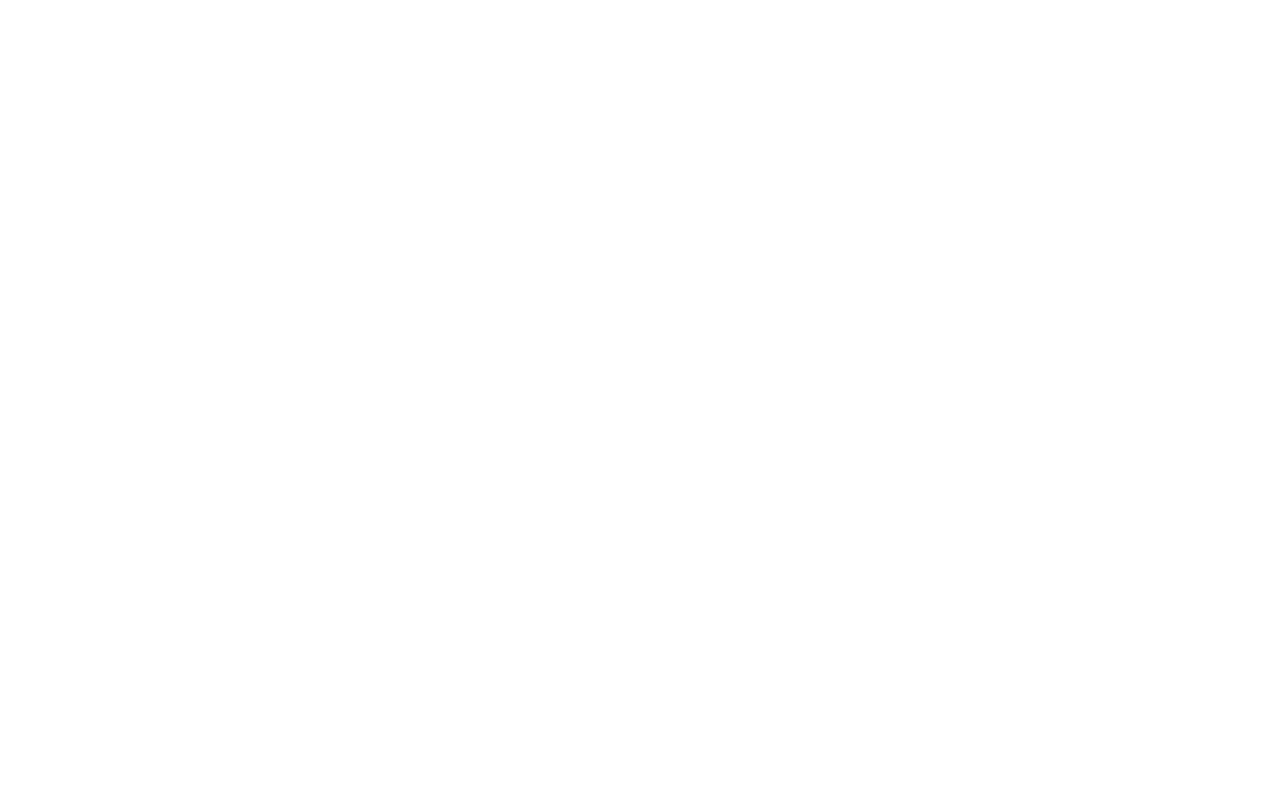
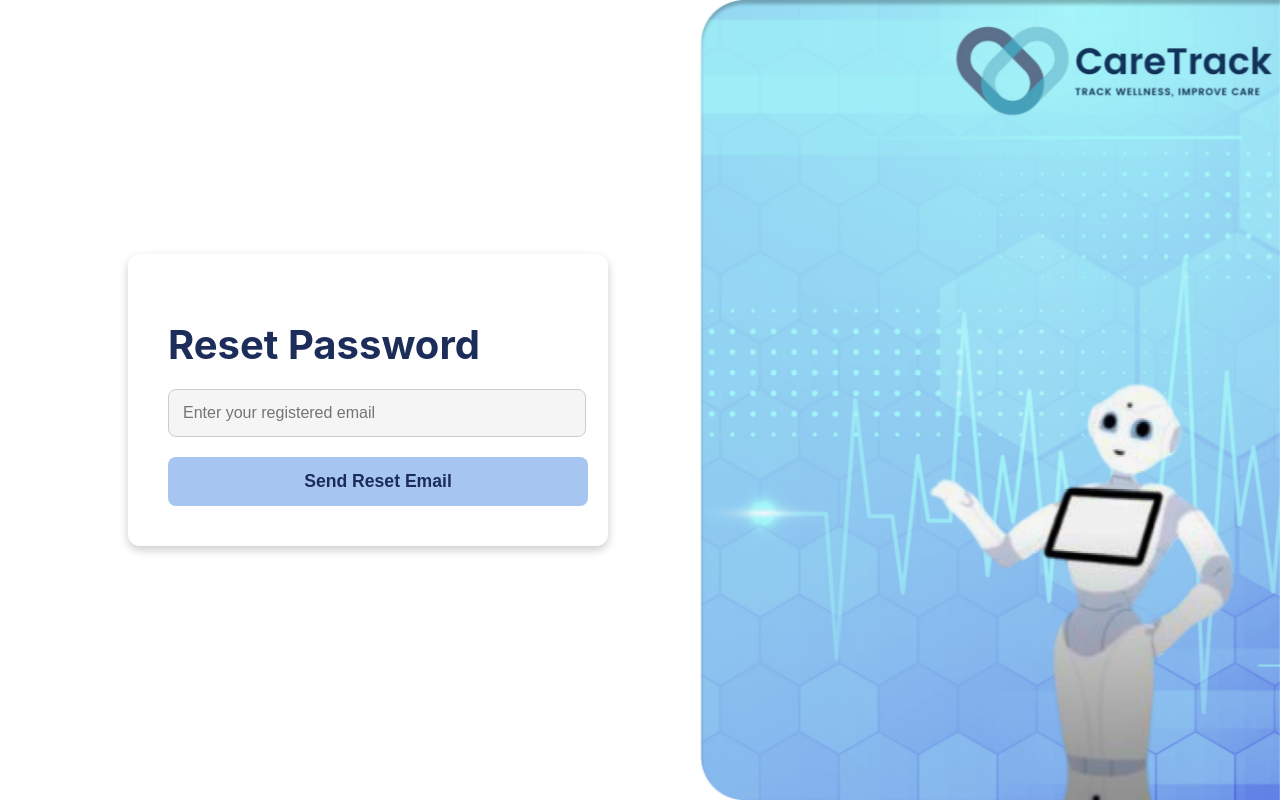
Before and after one commit to EmmaScicluna/Healthcare-App, a React (Create React App) app: page /forgot-password in a window 1280 px wide. Before the commit this address had no page. Built offline with nearby package versions, Linux system fonts and the light colour scheme.

Commit message:
Forgot Password Functional

```diff
--- a/src/AppNavigator.js
+++ b/src/AppNavigator.js
@@ -9,6 +9,7 @@
 import Pepper from "./Pepper"; // Pepper page
 import Exercise from "./Exercise"; // Exercise page
 import Alerts from "./Alerts";
+import ForgotPassword from "./ForgotPassword"; // Forgot Password page
 
 function AppNavigator() {
   return (
@@ -24,6 +25,7 @@
         <Route path="/pepper" element={<Pepper />} />
         <Route path="/exercise" element={<Exercise />} />
         <Route path="/alerts" element={<Alerts />} />
+        <Route path="/forgot-password" element={<ForgotPassword />} />
       </Routes>
     </Router>
   );
--- /dev/null
+++ b/src/ForgotPassword.js
@@ -0,0 +1,53 @@
+import React, { useState } from "react";
+import { sendPasswordResetEmail } from "firebase/auth";
+import { auth } from "./firebaseConfig";
+import "./cssPages/ForgotPassword.css";
+import { useNavigate } from "react-router-dom";
+
+const ForgotPassword = () => {
+  const [email, setEmail] = useState("");
+  const [message, setMessage] = useState("");
+  const [error, setError] = useState("");
+  const navigate = useNavigate();
+
+  const handleReset = async (e) => {
+    e.preventDefault();
+    setMessage("");
+    setError("");
+
+    try {
+      await sendPasswordResetEmail(auth, email);
+      setMessage("A password reset email has been sent to your inbox.");
+    } catch (err) {
+      setError("Failed to send reset email. Please check the email address.");
+    }
+  };
+
+  return (
+    <div className="forgot-container">
+      <div className="forgot-box">
+        <h1 className="forgot-title">Reset Password</h1>
+        <form onSubmit={handleReset}>
+          <input
+            type="email"
+            placeholder="Enter your registered email"
+            value={email}
+            onChange={(e) => setEmail(e.target.value)}
+            required
+            className="forgot-input"
+          />
+          <button type="submit" className="forgot-button">Send Reset Email</button>
+        </form>
+        {message && (
+          <div className="success-message">
+            <p>{message}</p>
+            <button className="back-button" onClick={() => navigate("/SignIn")}>Back to Sign In</button>
+          </div>
+        )}
+        {error && <p className="error-message">{error}</p>}
+      </div>
+    </div>
+  );
+};
+
+export default ForgotPassword;
--- a/src/SignIn.js
+++ b/src/SignIn.js
@@ -61,7 +61,7 @@
             <label className="remember-me">
               <input type="checkbox" /> Remember me
             </label>
-            <a href="#" className="forgot-password">Forgot Password?</a>
+            <a href="/forgot-password" className="forgot-password">Forgot Password?</a>
           </div>
           {error && <p className="error">{error}</p>}
           <button type="submit" className="signin-button2">SIGN IN</button>
--- /dev/null
+++ b/src/cssPages/ForgotPassword.css
@@ -0,0 +1,108 @@
+/* Forgot Password Container */
+.forgot-container {
+    display: flex;
+    align-items: center;
+    justify-content: flex-start; /* Align to the left */
+    height: 100vh;
+    width: 100vw;
+    background: url('../images/SignInPage.png') no-repeat center center;
+    background-size: cover;
+    background-attachment: fixed;
+    padding-left: 10%;
+  }
+
+  /* Forgot Password Box */
+  .forgot-box {
+    width: 400px;
+    background: white;
+    padding: 40px;
+    border-radius: 12px;
+    box-shadow: 0px 4px 10px rgba(0, 0, 0, 0.2);
+    display: flex;
+    flex-direction: column;
+    align-items: flex-start;
+    text-align: left;
+  }
+
+  /* Title */
+  .forgot-title {
+    font-size: 2.5rem;
+    font-weight: bold;
+    color: #1c2d5a;
+    margin-bottom: 20px;
+  }
+
+  /* Input Field */
+  .forgot-input {
+    width: 97%;
+    max-width: 400px;
+    padding: 14px;
+    border-radius: 8px;
+    border: 1px solid #ccc;
+    font-size: 1rem;
+    background: #f5f5f5;
+    margin-bottom: 20px;
+    align-items: center; /* 🔹 Center content inside the box */
+  }
+
+  /* Send Reset Button */
+  .forgot-button {
+    width: 105%;
+    padding: 14px;
+    font-size: 1.1rem;
+    font-weight: bold;
+    background-color: #a6c5f0;
+    color: #1c2d5a;
+    border: none;
+    border-radius: 8px;
+    cursor: pointer;
+  }
+
+  .forgot-button:hover {
+    background-color: #8bb0e8;
+  }
+
+  /* Success Message Container */
+/* Center the success message inside the forgot-box */
+.success-message {
+    margin-top: 20px;
+    padding: 20px;
+    background-color: #e8f5e9;
+    border-left: 5px solid #4caf50;
+    border-radius: 12px;
+    width: 90%;
+    display: flex;
+    flex-direction: column;
+    align-items: center; /* 🔹 Center content inside the box */
+    text-align: center;   /* 🔹 Center the text */
+  }
+
+
+  .success-message p {
+    margin: 0 0 10px 0;
+    color: #2e7d32;
+    font-weight: bold;
+  }
+
+  /* Back to Sign In Button */
+  .back-button {
+    background-color: #1c2d5a;
+    color: white;
+    padding: 10px 16px;
+    border: none;
+    border-radius: 8px;
+    font-weight: bold;
+    font-size: 0.95rem;
+    cursor: pointer;
+  }
+
+  .back-button:hover {
+    background-color: #16244b;
+  }
+
+  /* Error Message */
+  .error-message {
+    margin-top: 15px;
+    color: #c0392b;
+    font-weight: bold;
+  }
```
